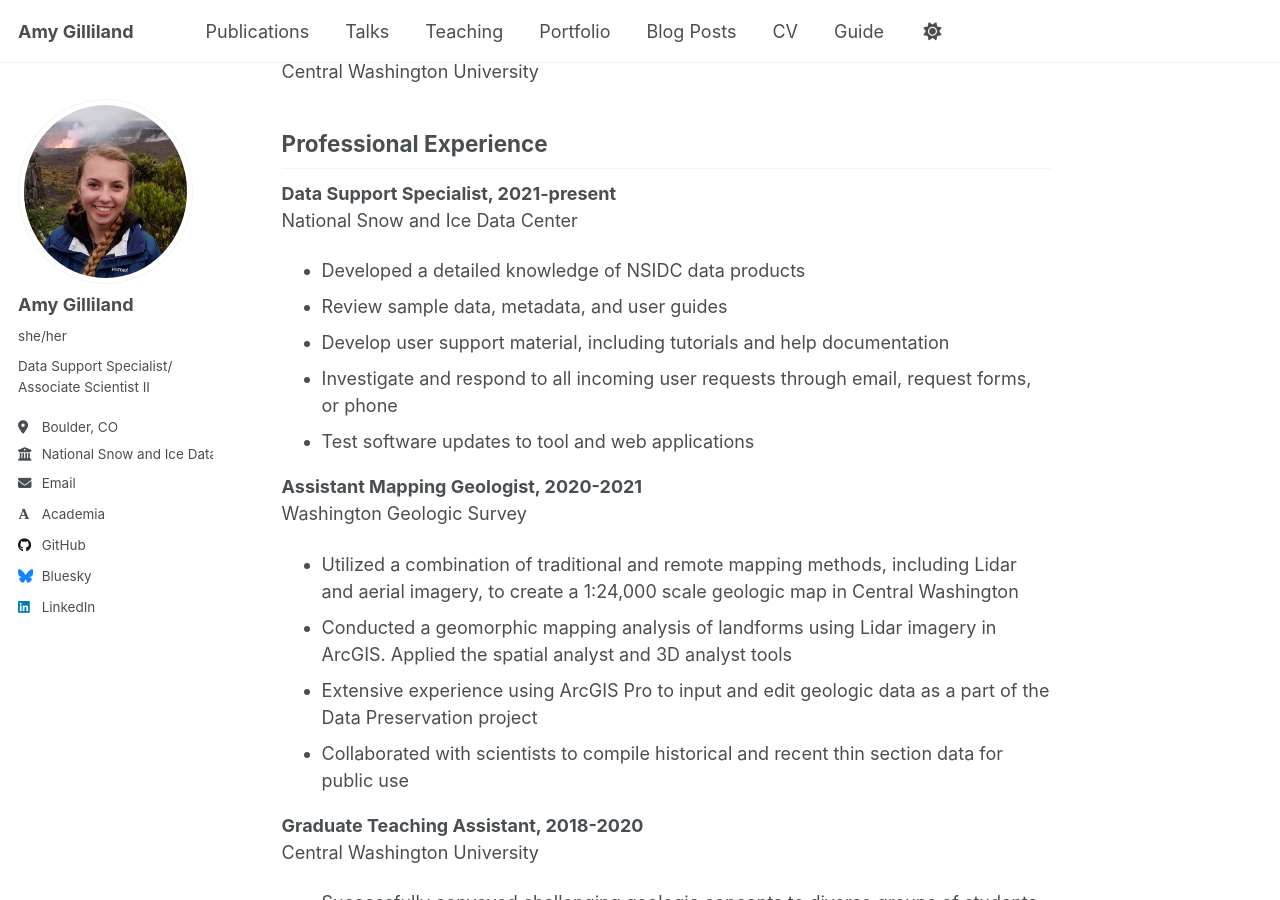
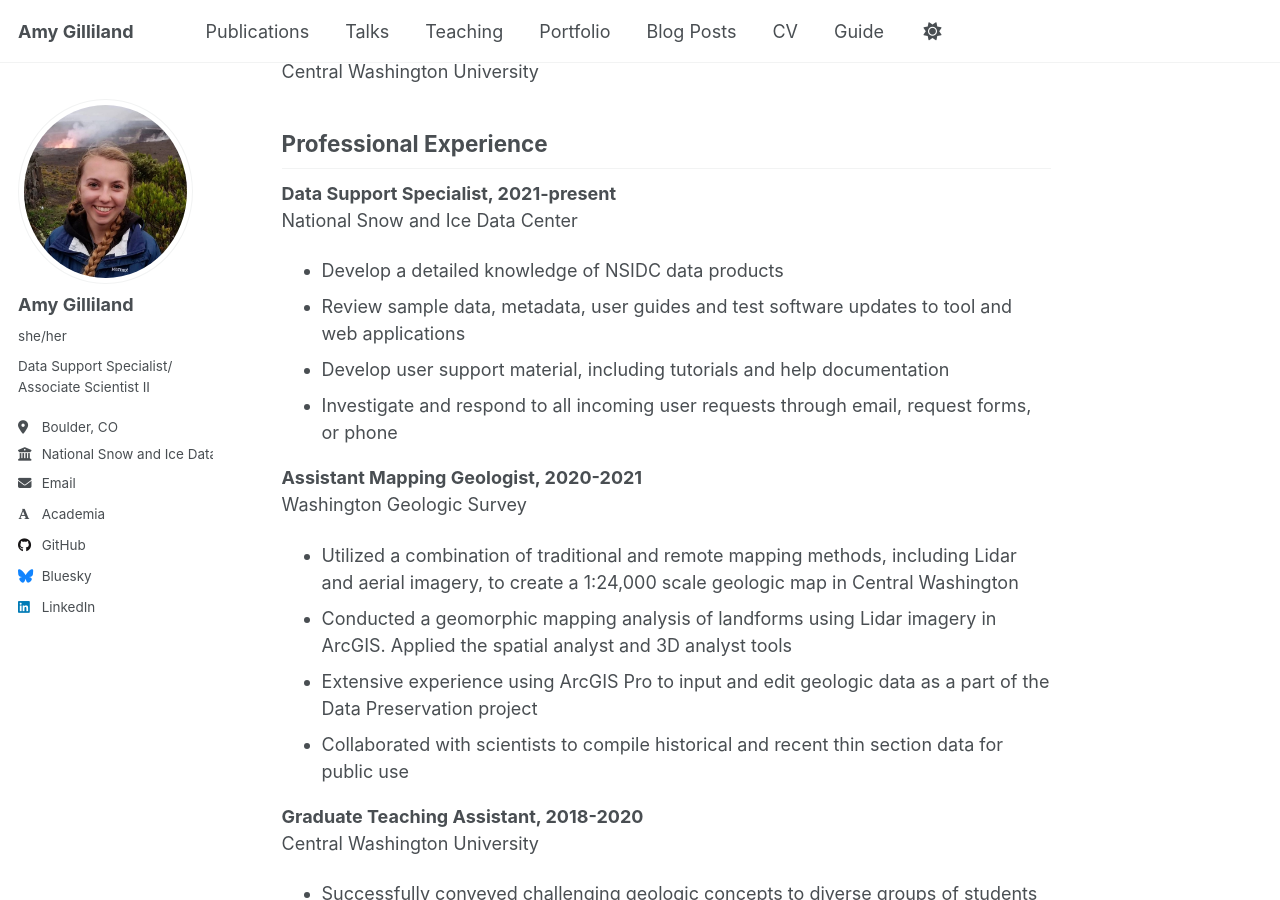
Before and after one commit to gillilanda/gillilanda.github.io, a Jekyll site: the page built from _pages/about.md, in a window 1280 px wide and 900 px high, scrolled down 946 px. Built offline with Jekyll 4.4.1, drawn with Linux system fonts in a browser that asks for light colours; some web fonts are replaced; a script that is not in the unit is left out.

```diff
--- a/_pages/about.md
+++ b/_pages/about.md
@@ -26,11 +26,10 @@ Central Washington University
 ## Professional Experience
 **Data Support Specialist, 2021-present**
 National Snow and Ice Data Center
--	Developed a detailed knowledge of NSIDC data products
--	Review sample data, metadata, and user guides
+-	Develop a detailed knowledge of NSIDC data products
+-	Review sample data, metadata, user guides and test software updates to tool and web applications
 -	Develop user support material, including tutorials and help documentation
 -	Investigate and respond to all incoming user requests through email, request forms, or phone
--	Test software updates to tool and web applications
 
 **Assistant Mapping Geologist, 2020-2021**
 Washington Geologic Survey
```
Also changed, not shown: other parts of _pages/about.md (+2 -0 lines), _pages/assets/images/geol4901.jpeg (added).
